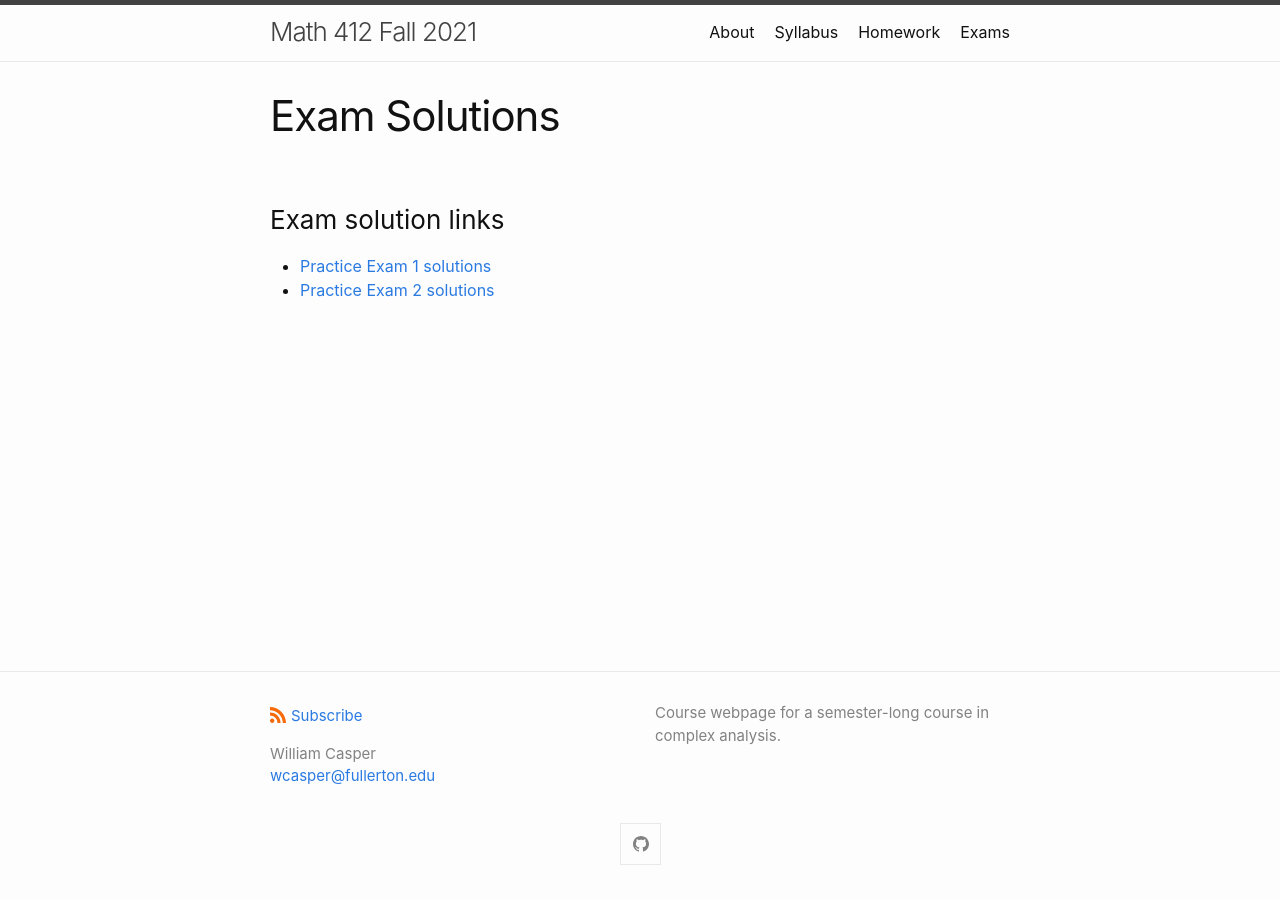
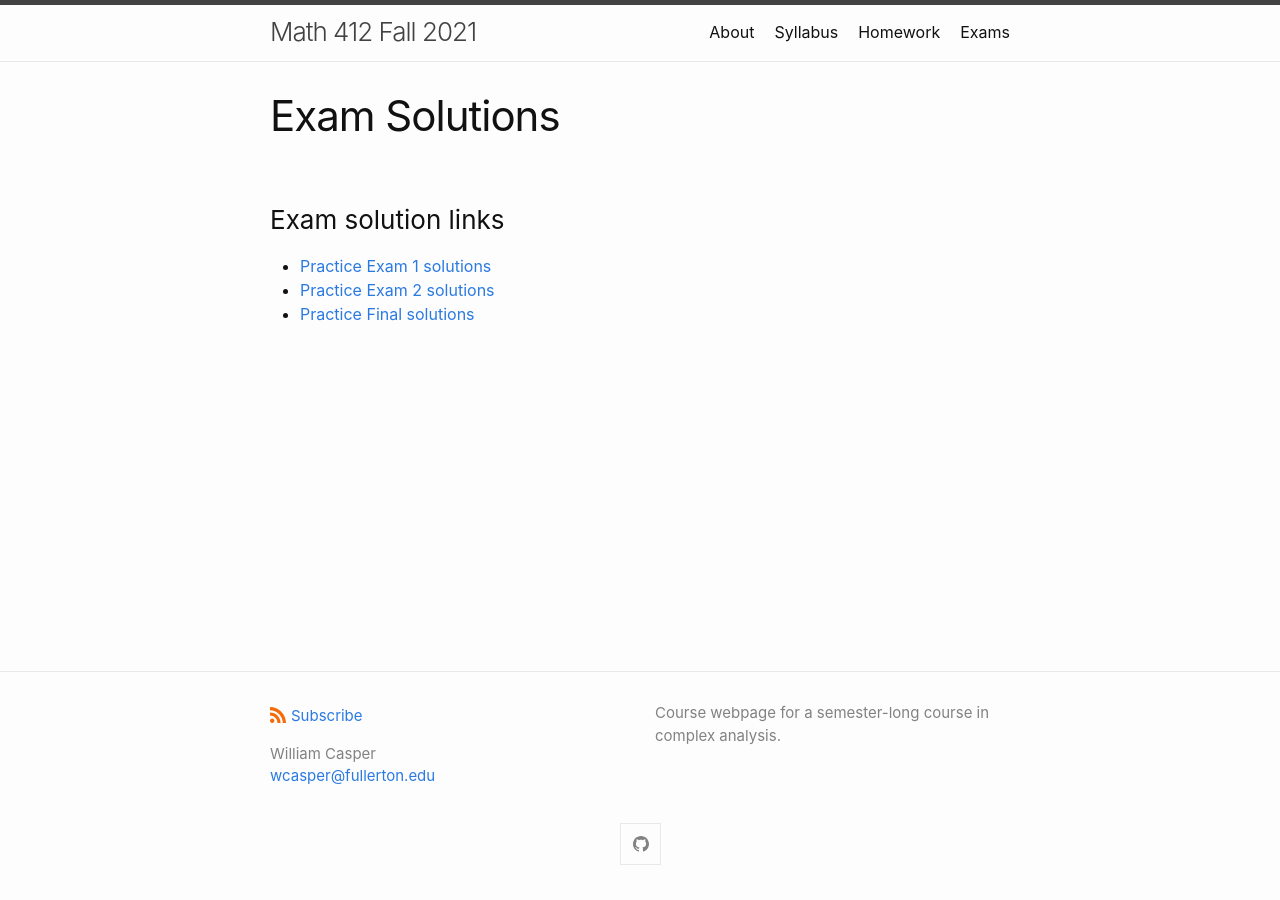
Before and after one commit to wcasper/math412fall2021, a Jekyll site: the page built from _exams/exam-solutions.md, in a window 1280 px wide. Built offline with Jekyll 4.4.1, drawn with Linux system fonts in a browser that asks for light colours.

Commit message:
added solutions to practice final

```diff
--- a/_exams/exam-solutions.md
+++ b/_exams/exam-solutions.md
@@ -8,3 +8,4 @@ permalink: /exams/exam-solutions
 
 * [Practice Exam 1 solutions](practice-exam1-soln.pdf)
 * [Practice Exam 2 solutions](practice-exam2-soln.pdf)
+* [Practice Final solutions](practice-final-soln.pdf)
```
Also changed, not shown: 1 other file.
